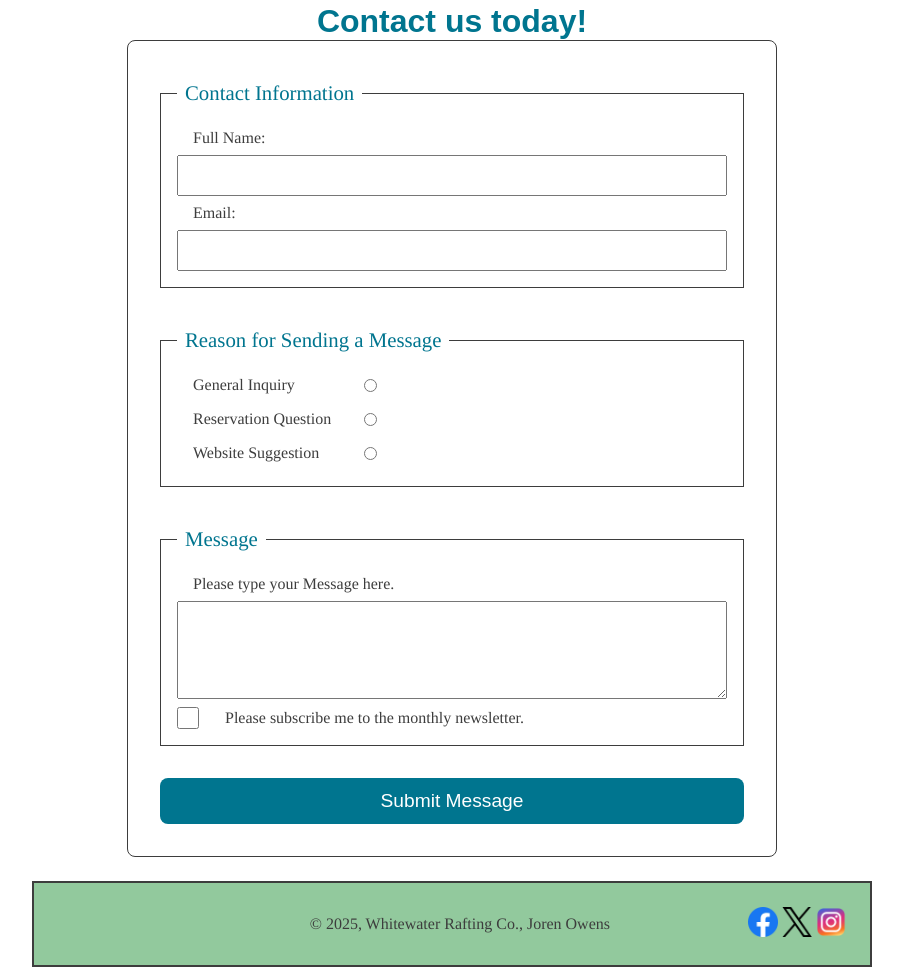
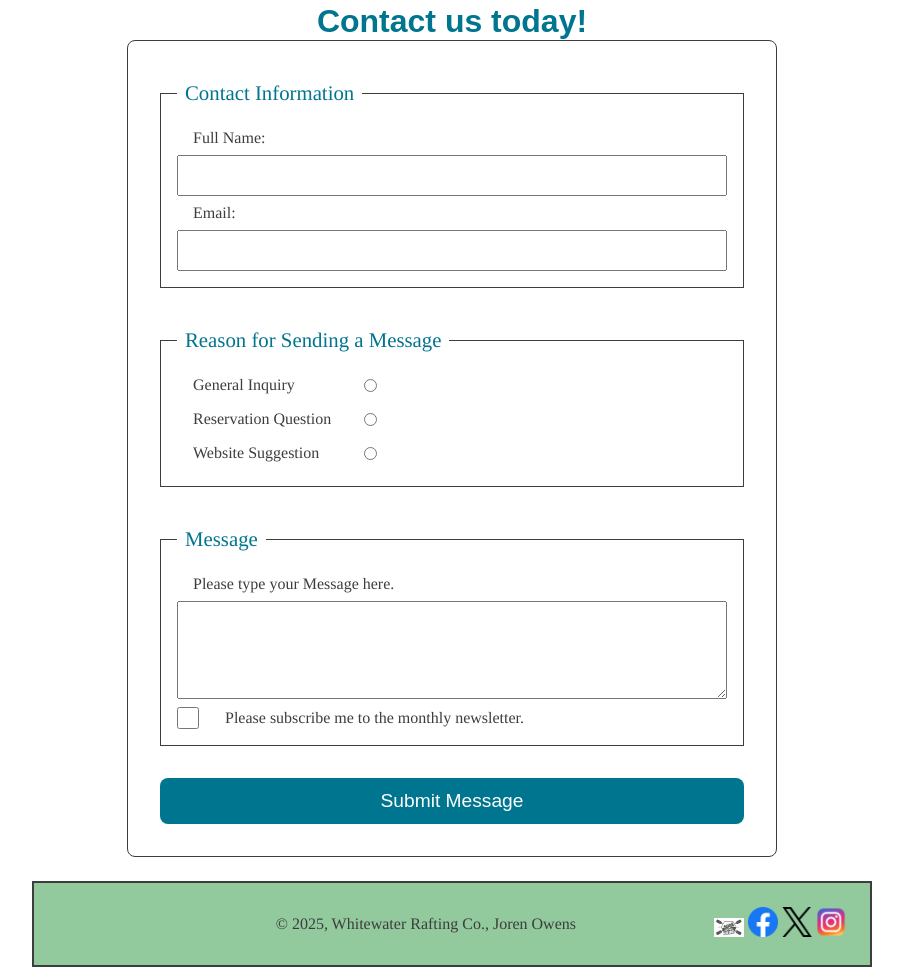
Before and after one commit to JAndersen13/wdd130, a plain HTML site: page wwr/contact.html in a window 1280 px wide. Shown: the part 1305-2272 px from the top of the page, without its empty margins (188-1091 px from the left). Drawn offline with Linux system fonts and the light colour scheme; a web font is replaced by a local one.

Commit message:
added the wireframe

```diff
--- a/wwr/contact.html
+++ b/wwr/contact.html
@@ -123,6 +123,9 @@
         <footer>
             <p>© 2025, Whitewater Rafting Co., Joren Owens </p>
             <nav class="socialmedia">
+                <a href="https://app.moqups.com/A96tbU2ss153JZxP5NGVFPNJPRfXLV2e/view/page/ad64222d5" >
+                    <img src="images/rafting-logo-image.webp" alt="wireframe">
+                </a>
                 <a href="https://facebook.com">
                     <img src="images/facebook-icon-img.webp" alt="Facebook">
                 </a>
```
